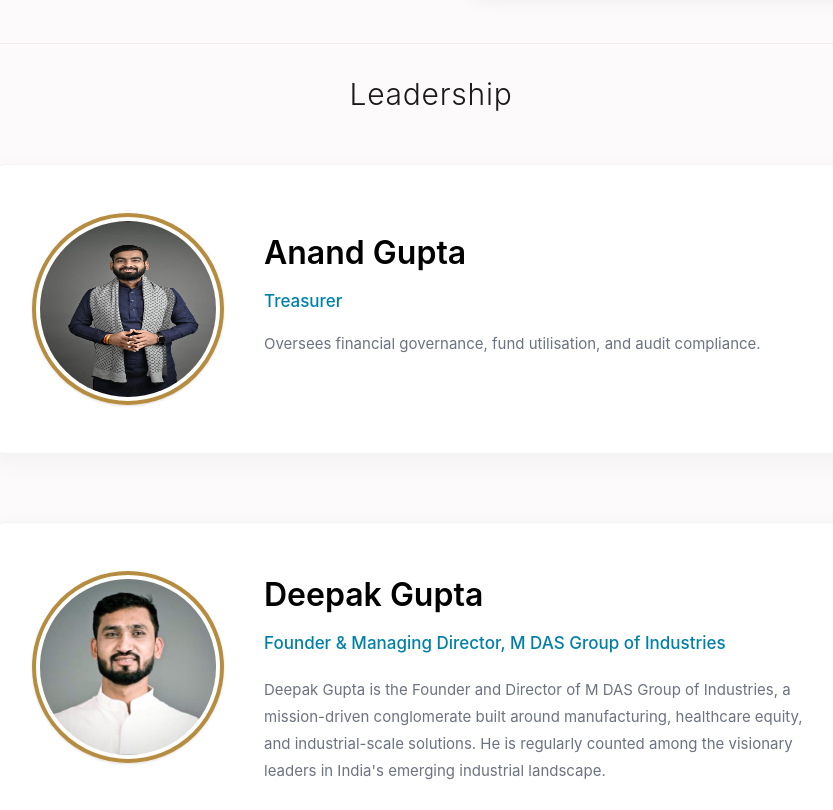
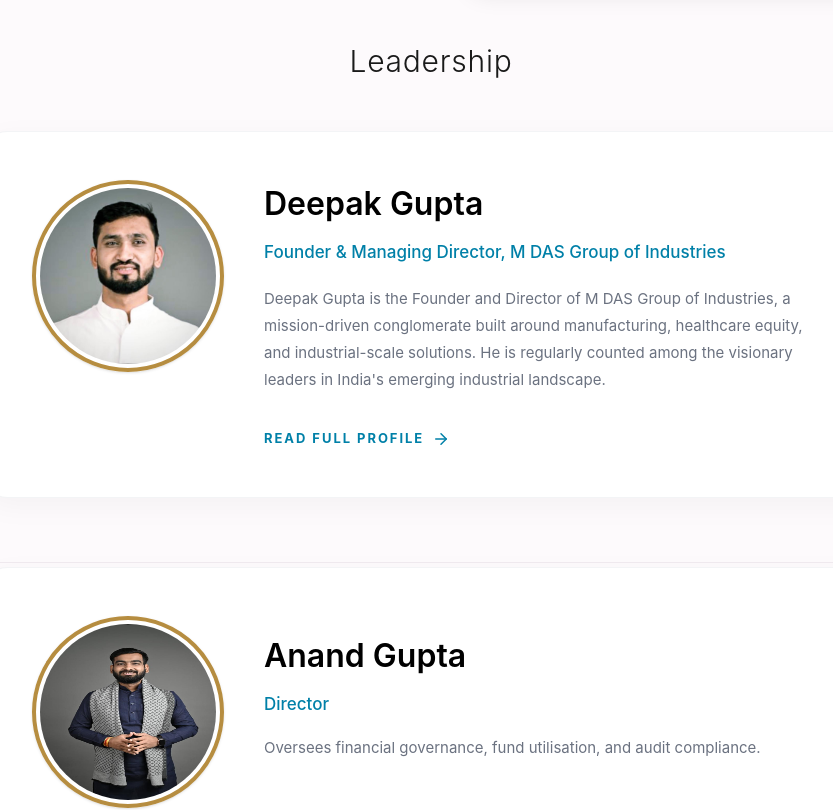
Before and after one commit to deepakumar2023/foundation, a React (Vite) app: page /about-us/our-story in a window 1280 px wide. Shown: the part 1880-2690 px from the top of the page, without its empty margins (209-1042 px from the left). Built offline with nearby package versions, Linux system fonts and the light colour scheme.

Commit message:
fixed changes

```diff
--- a/src/components/about/our-story/ChairpersonMessage.jsx
+++ b/src/components/about/our-story/ChairpersonMessage.jsx
@@ -21,26 +21,36 @@ const ChairpersonMessage = () => {
             <img src="https://picsum.photos/800/600?random=340" alt="About Us" className="w-full h-full object-cover" />
           </div>
         </div>
+<div>
+
+
+
+ <h2 className="text-3xl font-light text-center text-text-main mb-12 tracking-wide">
+            Leadership
+          </h2>
+
+        <Foundercard />
+
+
+        </div>
 
         {/* Leadership */}
-        <div className="pt-8 border-t border-[#f0eaef]">
-          <h2 className="text-3xl font-light text-center text-text-main mb-12 tracking-wide">
-            Leadership
-          </h2>
+        <div className="pt-0 border-t border-[#f0eaef]">
+
           <div className="pt-1">
             <div className="max-w-4xl mx-auto bg-white rounded-[24px] shadow-[0_8px_30px_rgb(0,0,0,0.04)] border border-gray-100 p-8 md:p-12 flex flex-col md:flex-row items-center md:items-start gap-8 md:gap-10">
 
               {/* Image */}
               <div className="shrink-0">
                 <div className="w-40 h-40 md:w-48 md:h-48 rounded-full overflow-hidden border-4 border-[#b68d40] p-1 shadow-sm">
-                  <img src="/anandgupta.jpeg" alt="Anand Gupta" className="w-full h-full rounded-full object-inherit" />
+                  <img src="/anandgupta.jpeg" alt="Anand Gupta" className="w-full h-full rounded-full object-fill" />
                 </div>
               </div>
 
               {/* Content */}
               <div className="flex-grow text-center md:text-left flex flex-col justify-center h-full pt-2 md:pt-4">
                 <h3 className="text-[32px] font-semibold text-black mb-3">Anand Gupta</h3>
-                <p className="text-[#0080A8] font-medium text-[17px] mb-4">Treasurer</p>
+                <p className="text-[#0080A8] font-medium text-[17px] mb-4">Director</p>
                 <p className="text-[#6b7280] text-[15px] leading-[1.8]">
                   Oversees financial governance, fund utilisation, and audit compliance.
                 </p>
@@ -51,7 +61,7 @@ const ChairpersonMessage = () => {
         </div>
 
 
-        <Foundercard />
+
 
 
 
```
